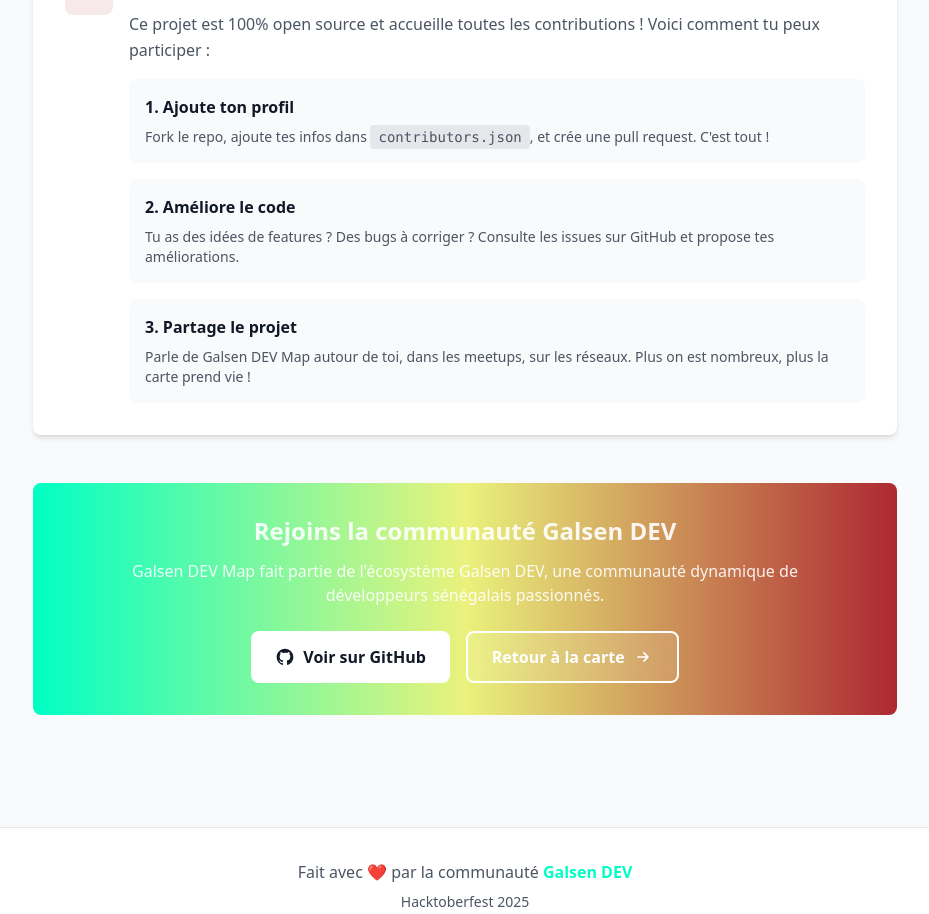
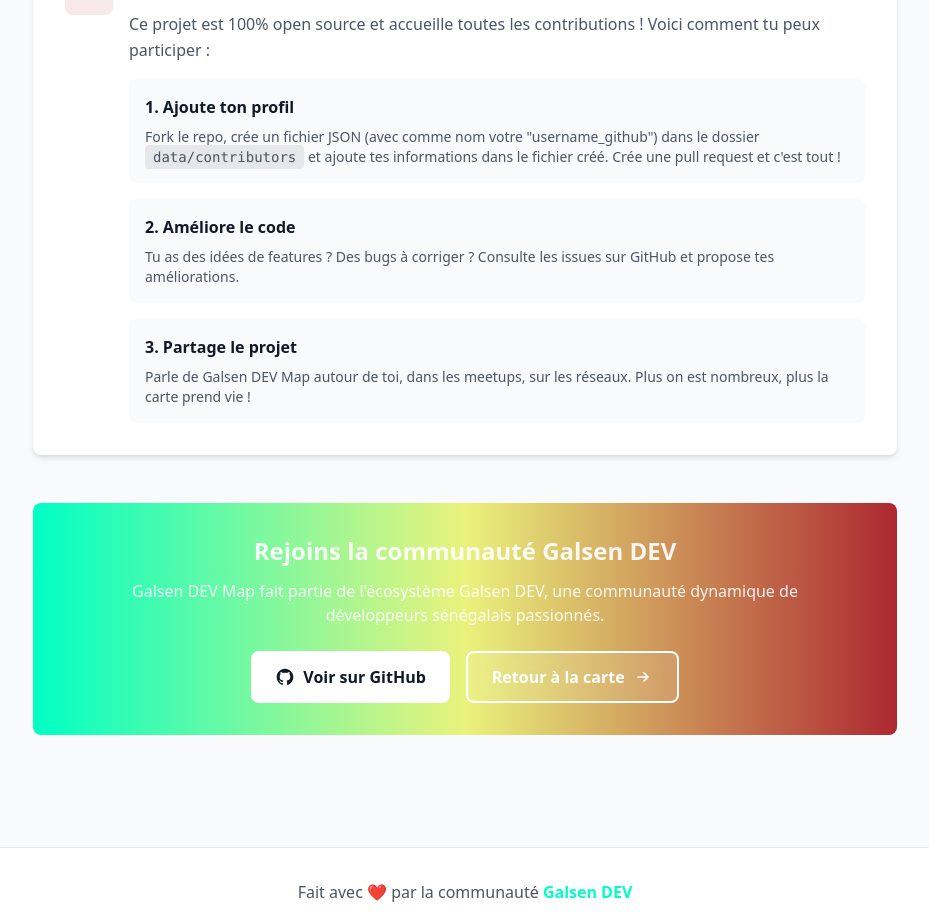
Before and after one commit to GalsenDev221/map, a Next.js app: page /about in a window 1280 px wide. Shown: the part 952-1866 px from the top of the page, without its empty margins (175-1104 px from the left). Built offline with nearby package versions, Linux system fonts and the light colour scheme.

Commit message:
[FIX]: Clarifies contributor onboarding instructions 🐞

```diff
--- a/pages/about.tsx
+++ b/pages/about.tsx
@@ -170,11 +170,13 @@
                         1. Ajoute ton profil
                       </h4>
                       <p className="text-sm text-gray-600 dark:text-gray-400">
-                        Fork le repo, ajoute tes infos dans{" "}
+                        Fork le repo, crée un fichier JSON (avec comme nom votre
+                        "username_github") dans le dossier{" "}
                         <code className="bg-gray-200 dark:bg-gray-600 px-2 py-1 rounded">
-                          contributors.json
-                        </code>
-                        , et crée une pull request. C'est tout !
+                          data/contributors
+                        </code>{" "}
+                        et ajoute tes informations dans le fichier créé. Crée
+                        une pull request et c'est tout !
                       </p>
                     </div>
                     <div className="bg-gray-50 dark:bg-gray-700 rounded-lg p-4">
```
